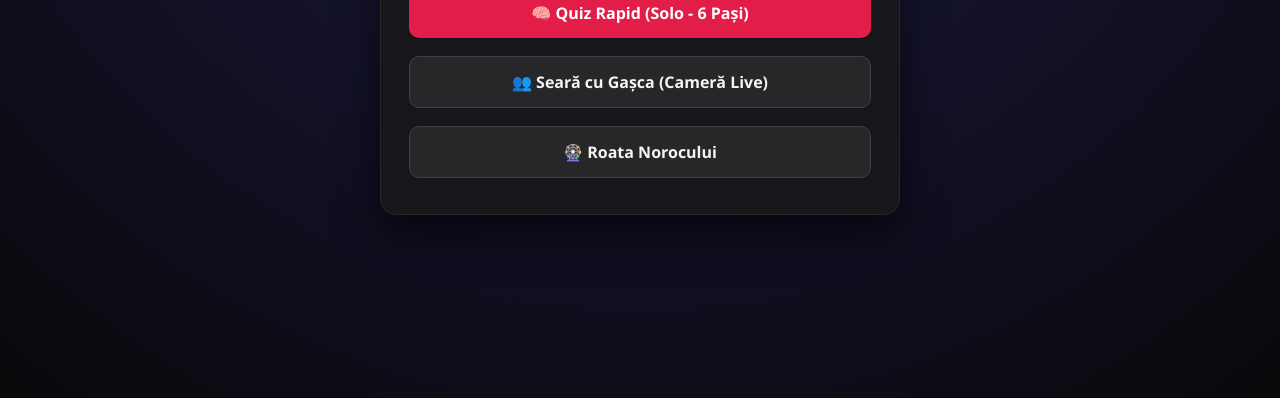
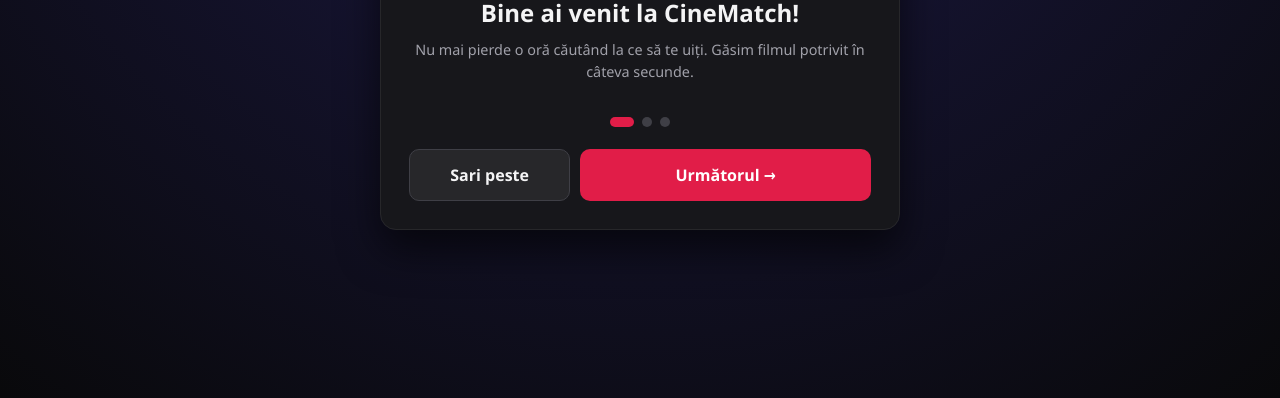
Before and after one commit to andronemiruna5-cmd/cinematch, a plain HTML site: page index.html in a window 1280 px wide. Shown: the part 402-800 px from the top of the page. Drawn offline with Linux system fonts and the light colour scheme.

Commit message:
Add files via upload

```diff
--- a/app.js
+++ b/app.js
@@ -603,3 +603,51 @@ function sendWhatsAppInvite() {
     const whatsappUrl = `https://api.whatsapp.com/send?text=${encodeURIComponent(inviteText)}`;
     window.open(whatsappUrl, '_blank');
 }
+// --- ONBOARDING SLIDES ---
+const onboardingSlides = [
+    {
+        icon: "🍿",
+        title: "Bine ai venit la CineMatch!",
+        desc: "Nu mai pierde o oră căutând la ce să te uiți. Găsim filmul potrivit în câteva secunde."
+    },
+    {
+        icon: "👥",
+        title: "Seară de film cu gașca",
+        desc: "Creează o cameră privată, aprobă-ți prietenii în lobby și votați împreună filmul câștigător."
+    },
+    {
+        icon: "🎡",
+        title: "Quiz Rapid & Roata Norocului",
+        desc: "Ești singur sau nehotărât? Răspunde la 6 întrebări scurte sau lasă roata să decidă pentru tine!"
+    }
+];
+
+let currentSlide = 0;
+
+function nextOnboardingSlide() {
+    currentSlide++;
+    if (currentSlide >= onboardingSlides.length) {
+        finishOnboarding();
+        return;
+    }
+
+    const slide = onboardingSlides[currentSlide];
+    document.getElementById("slide-icon").innerText = slide.icon;
+    document.getElementById("slide-title").innerText = slide.title;
+    document.getElementById("slide-desc").innerText = slide.desc;
+
+    // Actualizare buline
+    const dots = document.querySelectorAll("#slide-dots .dot");
+    dots.forEach((d, idx) => {
+        d.classList.toggle("active-dot", idx === currentSlide);
+    });
+
+    // Pe ultimul slide schimbăm textul butonului
+    if (currentSlide === onboardingSlides.length - 1) {
+        document.getElementById("btn-next-slide").innerText = "Începe acum 🚀";
+    }
+}
+
+function finishOnboarding() {
+    showScreen('home-screen');
+}
--- a/index.html
+++ b/index.html
@@ -19,8 +19,30 @@
         </header>
 
         <main>
+            <!-- ECRANUL 0: ONBOARDING SLIDES -->
+            <section id="onboarding-screen" class="card">
+                <div id="slide-content" style="text-align: center; padding: 15px 5px;">
+                    <div id="slide-icon" style="font-size: 3.5rem; margin-bottom: 12px;">🍿</div>
+                    <h2 id="slide-title" style="margin-bottom: 10px;">Bine ai venit la CineMatch!</h2>
+                    <p id="slide-desc" class="subtitle" style="line-height: 1.5; margin-bottom: 20px;">
+                        Nu mai pierde o oră căutând la ce să te uiți. Găsim filmul potrivit în câteva secunde.
+                    </p>
+                </div>
+
+                <div id="slide-dots" style="display: flex; justify-content: center; gap: 8px; margin-bottom: 22px;">
+                    <span class="dot active-dot"></span>
+                    <span class="dot"></span>
+                    <span class="dot"></span>
+                </div>
+
+                <div style="display: flex; gap: 10px;">
+                    <button class="btn-secondary" onclick="finishOnboarding()" style="flex: 1; margin-bottom: 0;">Sari peste</button>
+                    <button id="btn-next-slide" class="btn-primary" onclick="nextOnboardingSlide()" style="flex: 2; margin-bottom: 0;">Următorul →</button>
+                </div>
+            </section>
+
             <!-- ECRANUL 1: MENIU PRINCIPAL -->
-            <section id="home-screen" class="card">
+            <section id="home-screen" class="card hidden">
                 <h2>Alege cum vrei să căutăm</h2>
                 <p class="subtitle">Ce facem în seara asta?</p>
 
@@ -28,7 +50,7 @@
                     <button class="btn-primary" onclick="startQuiz()">🧠 Quiz Rapid (Solo - 6 Pași)</button>
                     <button class="btn-secondary" onclick="openRoomChoice()">👥 Seară cu Gașca (Cameră Live)</button>
                     <button class="btn-secondary" onclick="startWheel()">🎡 Roata Norocului</button>
-
+                </div>
             </section>
 
             <!-- ECRANUL 2: CREEAZĂ SAU INTRĂ ÎN CAMERĂ -->
@@ -50,10 +72,10 @@
                 <button class="btn-back" onclick="goHome()">← Înapoi la meniu</button>
             </section>
 
-            <!-- ECRANUL 3: LOBBY CAMERĂ (VEZI CINE INTRĂ + START) -->
+            <!-- ECRANUL 3: LOBBY CAMERĂ (VEZI CINE INTRĂ + APROBARE + START) -->
             <section id="lobby-screen" class="card hidden">
                 <h2>Lobby Cameră 🎬</h2>
-                <p class="subtitle">Trimite codul sau scanează QR-ul de pe aceeași rețea/host:</p>
+                <p class="subtitle">Trimite codul sau scanează QR-ul pentru a intra în lobby:</p>
 
                 <div id="qrcode-box"></div>
                 <div class="session-code">Cod cameră: <strong id="lobby-room-code">#CINE-0000</strong></div>
@@ -61,7 +83,6 @@
                 <div class="players-box">
                     <div class="players-header">
                         <span>Participanți în cameră (<span id="players-count">1</span>):</span>
-                        <button class="btn-mini" onclick="addDemoFriend()" title="Adaugă un prieten de test">+ Simulează prieten</button>
                     </div>
                     <ul id="players-list" class="players-list"></ul>
                 </div>
@@ -133,7 +154,6 @@
 
                 <div id="movies-container" class="movies-list"></div>
 
-                <button class="btn-primary" onclick="openVipTicket()">🎟️ Vezi Biletul VIP</button>
                 <button class="btn-secondary" onclick="goHome()">🔄 Meniul Principal</button>
             </section>
 
--- a/style.css
+++ b/style.css
@@ -370,3 +370,16 @@ header p {
     from { opacity: 0; transform: translateY(10px); }
     to { opacity: 1; transform: translateY(0); }
 }
+.dot {
+    width: 10px;
+    height: 10px;
+    border-radius: 50%;
+    background: #3f3f46;
+    transition: all 0.3s ease;
+}
+
+.active-dot {
+    width: 24px;
+    border-radius: 6px;
+    background: #e11d48;
+}
```
